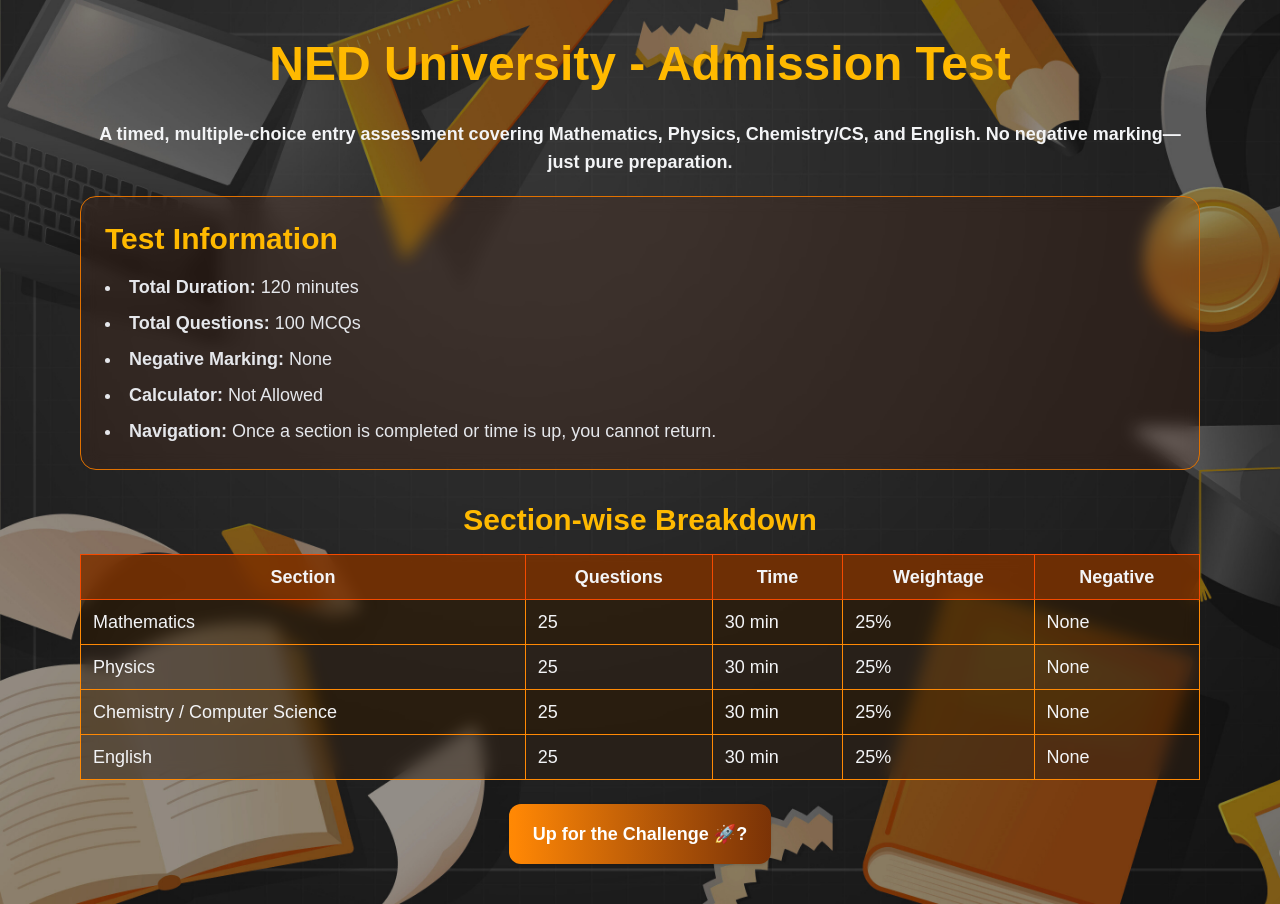
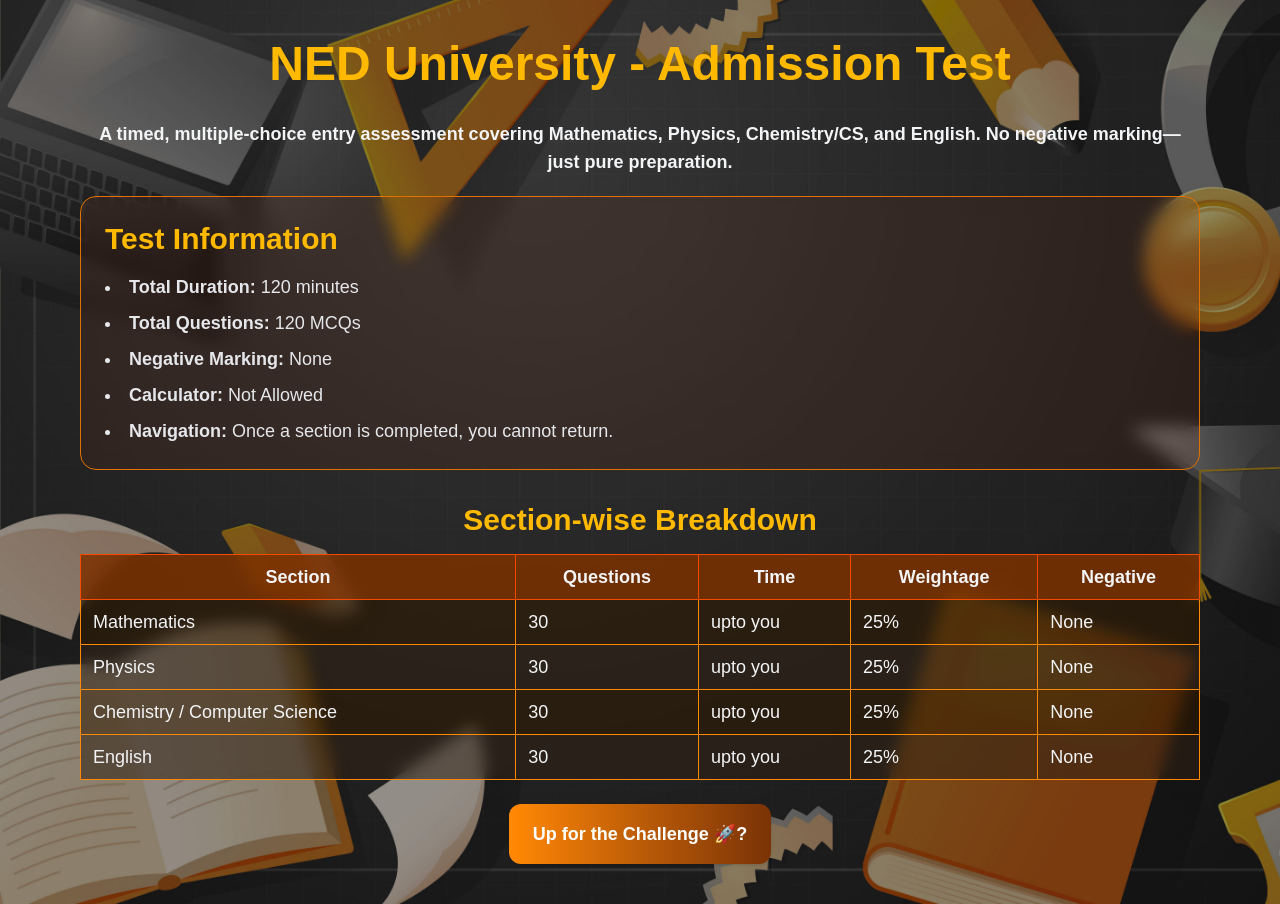
Before and after one commit to Asim925/Aptitude-Test, a Next.js app: page /ned in a window 1280 px wide. Built offline with nearby package versions, Linux system fonts and the light colour scheme.

Commit message:
AI changed, and more

```diff
--- a/app/components/Test.tsx
+++ /dev/null
@@ -1,54 +0,0 @@
-"use client";
-import { useState } from "react";
-
-export default function Test() {
-  const [message, setMessage] = useState("");
-  const [reply, setReply] = useState("");
-  const [loading, setLoading] = useState(false);
-
-  const sendMessage = async () => {
-    setLoading(true);
-    setReply("");
-
-    try {
-      const res = await fetch("/api/chat", {
-        method: "POST",
-        headers: { "Content-Type": "application/json" },
-        body: JSON.stringify({ message }),
-      });
-
-      const data = await res.json();
-      console.log("Groq AI Response:", data);
-      setReply(data.reply || "⚠️ No reply received");
-    } catch (err) {
-      console.error("Fetch error:", err);
-      setReply("❌ Failed to get AI response");
-    } finally {
-      setLoading(false);
-    }
-  };
-
-  return (
-    <div className="p-6 space-y-4 text-black">
-      <textarea
-        className="border p-2 w-full"
-        value={message}
-        onChange={(e) => setMessage(e.target.value)}
-        placeholder="Ask Groq AI something..."
-      />
-      <button
-        onClick={sendMessage}
-        disabled={loading}
-        className="bg-blue-600 text-white px-4 py-2 rounded"
-      >
-        {loading ? "Thinking..." : "Send"}
-      </button>
-
-      {reply && (
-        <div className="mt-4 p-3 border rounded bg-gray-50">
-          <strong>AI says:</strong> {reply}
-        </div>
-      )}
-    </div>
-  );
-}
--- a/app/constants/constants.ts
+++ b/app/constants/constants.ts
@@ -55,28 +55,28 @@
   {
     name: "Advanced Mathematics",
     questions: 50,
-    time: "50 min",
+    time: "upto you",
     weightage: "50%",
     negative: "-0.25",
   },
   {
     name: "Basic Mathematics",
     questions: 20,
-    time: "20 min",
+    time: "upto you",
     weightage: "20%",
     negative: "-0.25",
   },
   {
     name: "Analytical / IQ",
     questions: 20,
-    time: "20 min",
+    time: "upto you",
     weightage: "20%",
     negative: "-0.25",
   },
   {
     name: "English",
     questions: 30,
-    time: "30 min",
+    time: "upto you",
     weightage: "10%",
     negative: "-0.0833",
   },
@@ -85,29 +85,29 @@
 export const nedSectionsInfo = [
   {
     name: "Mathematics",
-    questions: 25,
-    time: "30 min",
+    questions: 30,
+    time: "upto you",
     weightage: "25%",
     negative: "None",
   },
   {
     name: "Physics",
-    questions: 25,
-    time: "30 min",
+    questions: 30,
+    time: "upto you",
     weightage: "25%",
     negative: "None",
   },
   {
     name: "Chemistry / Computer Science",
-    questions: 25,
-    time: "30 min",
+    questions: 30,
+    time: "upto you",
     weightage: "25%",
     negative: "None",
   },
   {
     name: "English",
-    questions: 25,
-    time: "30 min",
+    questions: 30,
+    time: "upto you",
     weightage: "25%",
     negative: "None",
   },
@@ -119,7 +119,7 @@
   },
   {
     title: "Total Questions",
-    value: "100 MCQs",
+    value: "120 MCQs",
   },
   {
     title: "Negative Marking",
@@ -131,42 +131,42 @@
   },
   {
     title: "Navigation",
-    value: "Once a section is completed or time is up, you cannot return.",
+    value: "Once a section is completed, you cannot return.",
   },
 ];
 
 export const dowSectionsInfo = [
   {
     name: "Biology",
-    questions: 81,
+    questions: 80,
     time: "upto you",
     weightage: "45%",
     negative: "None",
   },
   {
     name: "Chemistry",
-    questions: 45,
+    questions: 40,
     time: "upto you",
     weightage: "25%",
     negative: "None",
   },
   {
     name: "Physics",
-    questions: 36,
+    questions: 40,
     time: "upto you",
     weightage: "20%",
     negative: "None",
   },
   {
     name: "English",
-    questions: 9,
+    questions: 10,
     time: "upto you",
     weightage: "5%",
     negative: "None",
   },
   {
     name: "Logical Reasoning",
-    questions: 9,
+    questions: 10,
     time: "upto you",
     weightage: "5%",
     negative: "None",
--- a/app/dow/start-test/test-components/Questions.tsx
+++ b/app/dow/start-test/test-components/Questions.tsx
@@ -10,7 +10,11 @@
 const Questions = ({ marks, setMarks }: Props) => {
   const [sectionIDX, setSectionIDX] = useState(0);
   const [section, setSection] = useState(dowSectionsInfo[sectionIDX]);
+
   const [reply, setReply] = useState<Question[]>([]);
+  const [batch, setBatch] = useState(1);
+  const [queIDX, setQueIDX] = useState(0);
+
   const [loading, setLoading] = useState(false);
   const [error, setError] = useState("");
 
@@ -25,7 +29,6 @@
       });
 
       const data = await res.json();
-      console.log("Groq AI Raw Response:", data.reply);
 
       let parsedReply: Question[] = [];
       if (typeof data.reply === "string") {
@@ -44,7 +47,7 @@
         parsedReply = data.reply;
       }
 
-      setReply(parsedReply || []);
+      setReply((prev) => [...prev, ...parsedReply]);
     } catch (err) {
       console.error("Fetch error:", err);
       setError("❌ Failed to get AI response");
@@ -53,18 +56,10 @@
     }
   };
 
-  useEffect(() => {
-    const msg = `
-      Generate a JSON array of ${section.questions} MCAT questions from the latest Federal and Sindh board books of ${section.name}.
-      The JSON must follow this structure exactly:
-      [
-        {
-          "id": Number,
-          "question": "string",
-          "options": ["", "", "", ""],
-          "correct": "string"
-        },...
-      ]
+  const msg = `
+      Generate a JSON array of 10 MCAT questions from the of latest books of Federal and Sindh board of strict this subject: "${section.name}".
+      questions should not deviate from the subject. If the subject is English, then you have to give "grammatical questions" only.
+      Questions should be at the level of **Pakistani University admission tests (ECAT, MDCAT, NTS, etc.)
 
       Difficulty distribution:
       - 20% Hard
@@ -75,30 +70,58 @@
       - No explanations, no extra text, no markdown. Return ONLY valid JSON.
       - Each question must have exactly 4 options.
       - The "correct" field must match one of the options.
-      - IDs should start from 1 and increment.
+      Format must be **strict JSON array** like this:
+      [
+        {
+          "question": "....?",
+          "options": ["..", "...", "....", "..."],
+          "correct": "..."
+        },
+        {
+          "question": "",
+          "options": ["", "", "", ""],
+          "correct": ""
+        }
+      ]
+      6. Ensure:
+        - Each question has **1 correct answer only**.
+        - options must always contain **exactly 4 unique choices**.
+        - Correct option must be included inside the options.
+        - Do not include explanations, only JSON.
+      Return only the JSON array, nothing else.
     `;
+
+  useEffect(() => {
     sendMessage(msg);
   }, [section]);
 
   //  GROG AI end !!! =========================================================================
 
-  const [queIDX, setQueIDX] = useState(0);
+  const currentQuestion = reply[queIDX];
   const [selectedOption, setSelectedOption] = useState("");
 
-  const currentQuestion = reply[queIDX];
   const handleChange = (value: string) => {
     setSelectedOption(value);
   };
 
   const handleNextBTN = () => {
     if (selectedOption === currentQuestion?.correct) setMarks(marks + 1);
+
     setSelectedOption("");
-    setQueIDX(queIDX + 1);
+    const nextIndex = queIDX + 1;
+    setQueIDX(nextIndex);
 
-    if (queIDX == reply.length - 1) {
-      setSectionIDX(sectionIDX + 1);
+    // if user has reached the last question in the current batch
+    if (nextIndex === reply.length - 1) {
+      sendMessage(msg);
+      setBatch(batch + 1); // 👈 fetch next batch and append
+    }
+
+    // section changing
+    if (batch * 10 == section.questions) setSectionIDX(sectionIDX + 1);
+    useEffect(() => {
       setSection(dowSectionsInfo[sectionIDX]);
-    }
+    }, [sectionIDX]);
   };
 
   return (
--- a/app/page.tsx
+++ b/app/page.tsx
@@ -1,5 +1,4 @@
 "use client";
-import Test from "./components/Test";
 import UniCard from "./components/UniCard";
 import { univerisities } from "./constants/constants";
 
```
Also changed, not shown: 1 other file (tests, documents, lock files or other folders).
